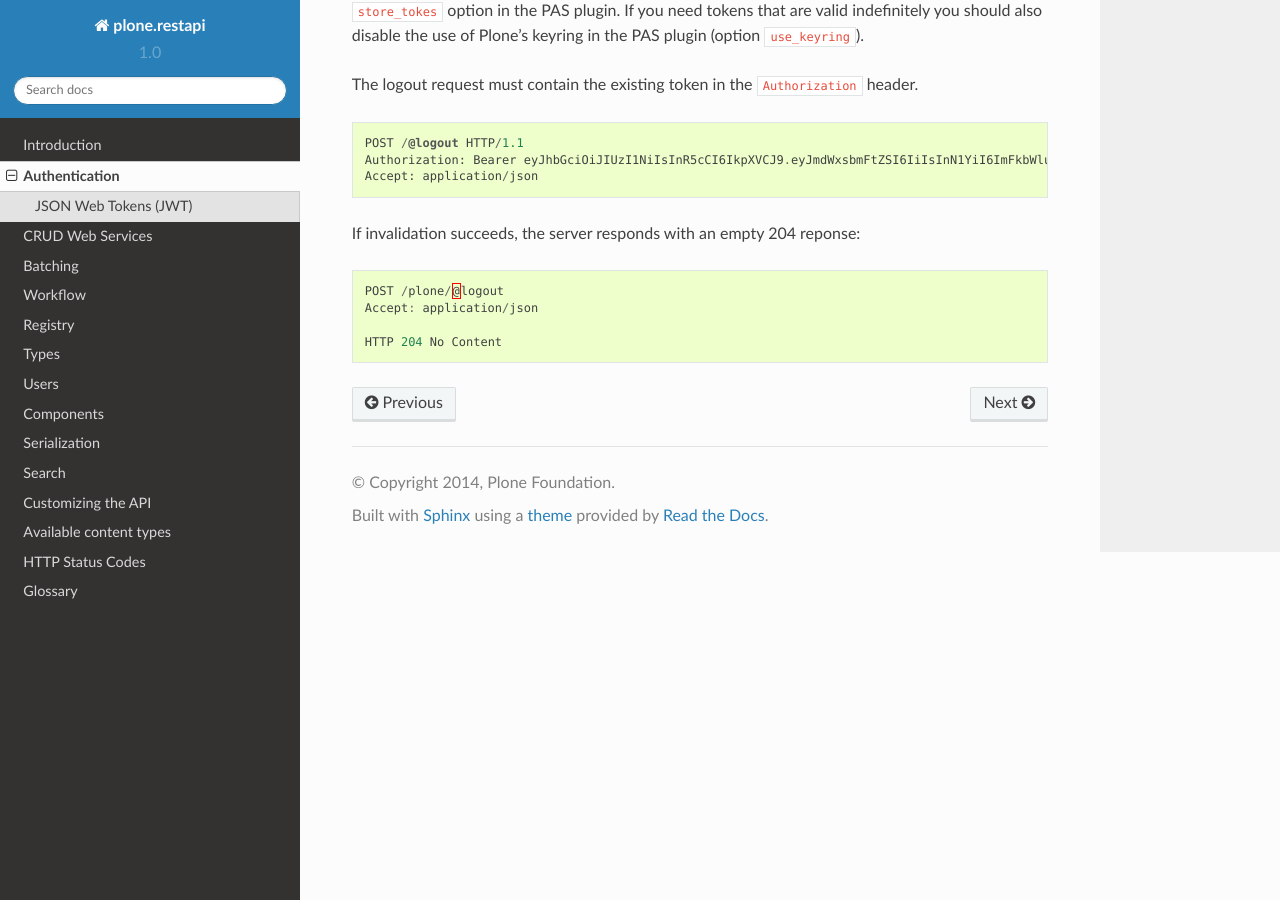
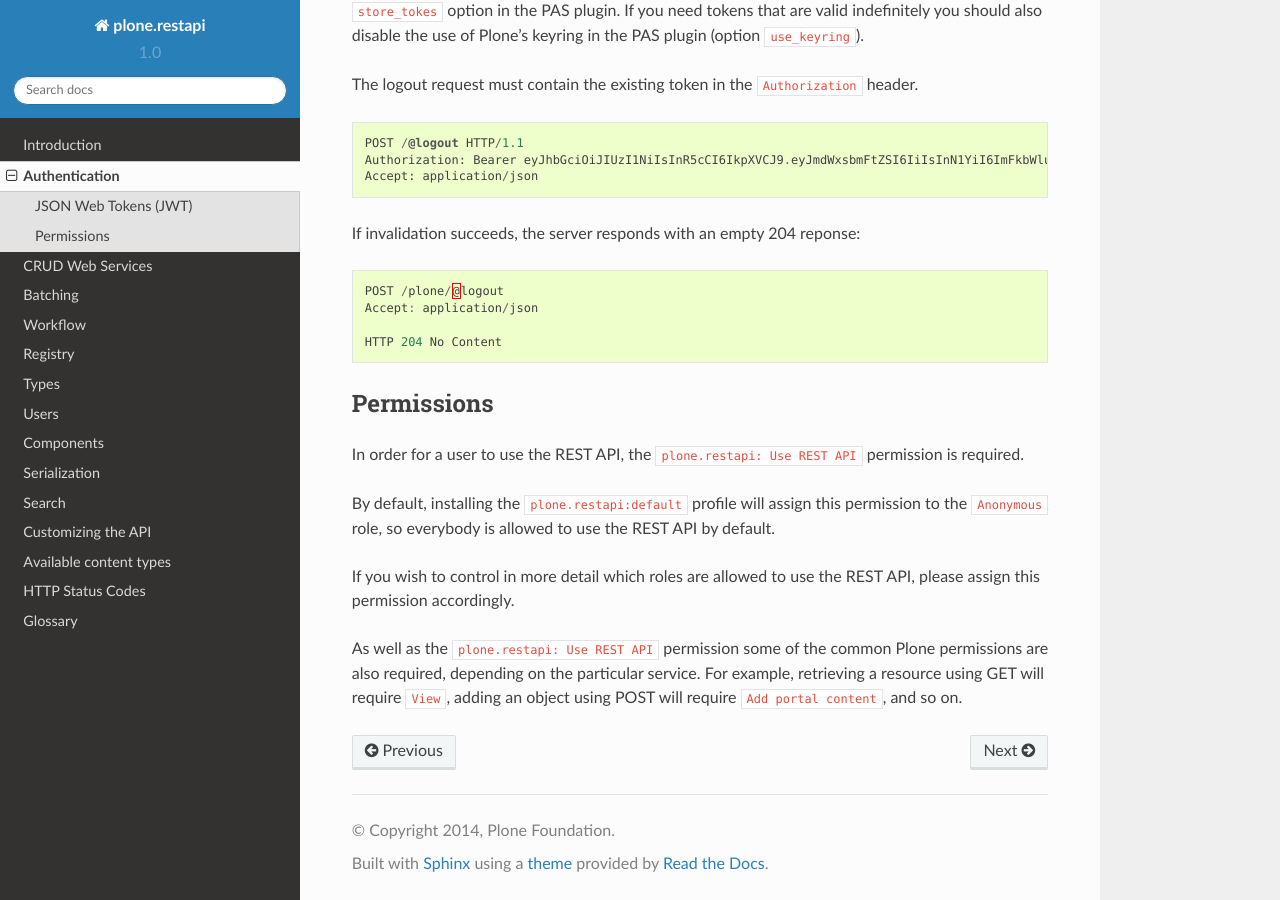
Before and after one commit to plone/plone.restapi, a Sphinx documentation site: the page built from docs/source/authentication.rst, in a window 1280 px wide and 900 px high, scrolled down 2009 px. Built offline with Sphinx 7.4.7 and the Read the Docs theme 2.0.0, drawn with Linux system fonts in a browser that asks for light colours.

Commit message:
Add documentation for dedicated permission.

```diff
--- a/docs/source/authentication.rst
+++ b/docs/source/authentication.rst
@@ -119,3 +119,22 @@ If invalidation succeeds, the server responds with an empty 204 reponse:
 
 .. literalinclude:: _json/logout.json
    :language: js
+
+
+Permissions
+-----------
+
+In order for a user to use the REST API, the ``plone.restapi: Use REST API``
+permission is required.
+
+By default, installing the ``plone.restapi:default`` profile will assign this
+permission to the ``Anonymous`` role, so everybody is allowed to use the REST
+API by default.
+
+If you wish to control in more detail which roles are allowed to use the REST
+API, please assign this permission accordingly.
+
+As well as the ``plone.restapi: Use REST API`` permission some of the common
+Plone permissions are also required, depending on the particular service.
+For example, retrieving a resource using GET will require ``View``, adding an
+object using POST will require ``Add portal content``, and so on.
```
